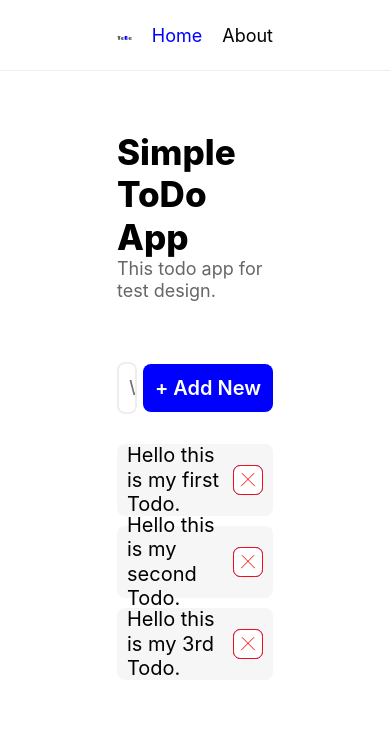
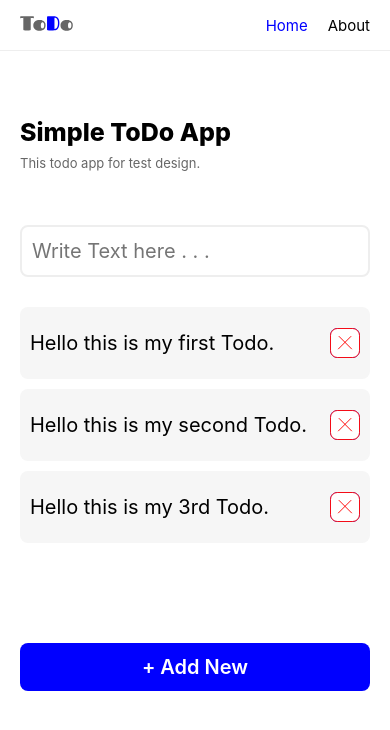
Before and after one commit to alisafaa123/JsTask, a plain HTML site: page Home.html in a window 390 px wide. Drawn offline with Linux system fonts and the light colour scheme.

Commit message:
verion 1.2.1

```diff
--- a/Home.html
+++ b/Home.html
@@ -33,6 +33,9 @@
             <div class="item" id="item">
 
             </div>
+            <div class="adding">
+                <button onclick="Adding()">+ Add New</button>
+            </div>
         </div>
     </div>
     <script src="script.js"></script>
--- a/style.css
+++ b/style.css
@@ -4,8 +4,9 @@
 }
 .container{
     max-width: 1500px;
-    margin-left: 30%;
-    margin-right: 30%;
+    padding-left: 30%;
+    padding-right: 30%;
+    width: auto;
 }
 .contain{
     height: 70px;
@@ -109,6 +110,13 @@ img{
     height: 48px;
     border-radius: 8px ;
 }
+.adding{
+    display: none;
+    margin-top: 100px;
+}
+.adding button{
+    width: 100%;
+}
 .body .item{
     display: flex;
     flex-direction: column;
@@ -144,3 +152,47 @@ line-height: 24.2px;
 text-align: left;
 margin-left: 10px;
 }
+@media screen and (max-width:1000px) {
+    .body .text h1{
+        font-size: 30px;
+    }
+    .body .text p{
+        font-size: 13px;
+    }
+    .contain{
+        height: 50px;
+    }
+    .contain img{
+        height: 15px;
+    }
+    .header .option a{
+        font-size: 15px;
+    }
+}
+@media screen and (max-width:600px) {
+    .body .text h1{
+        font-size: 25px;
+    }
+    .container {
+        padding-left: 20px;
+        padding-right: 20px;
+    }
+
+}
+
+/* Home page*/
+
+@media screen and (max-width:800px) {
+    .adding{
+        display: block;
+    }
+    .body .insert button{
+        display: none;
+    }
+    .body input{
+        width: 100% ;
+    }
+    .body input{
+        margin-top: -10px;
+    }
+}
```
